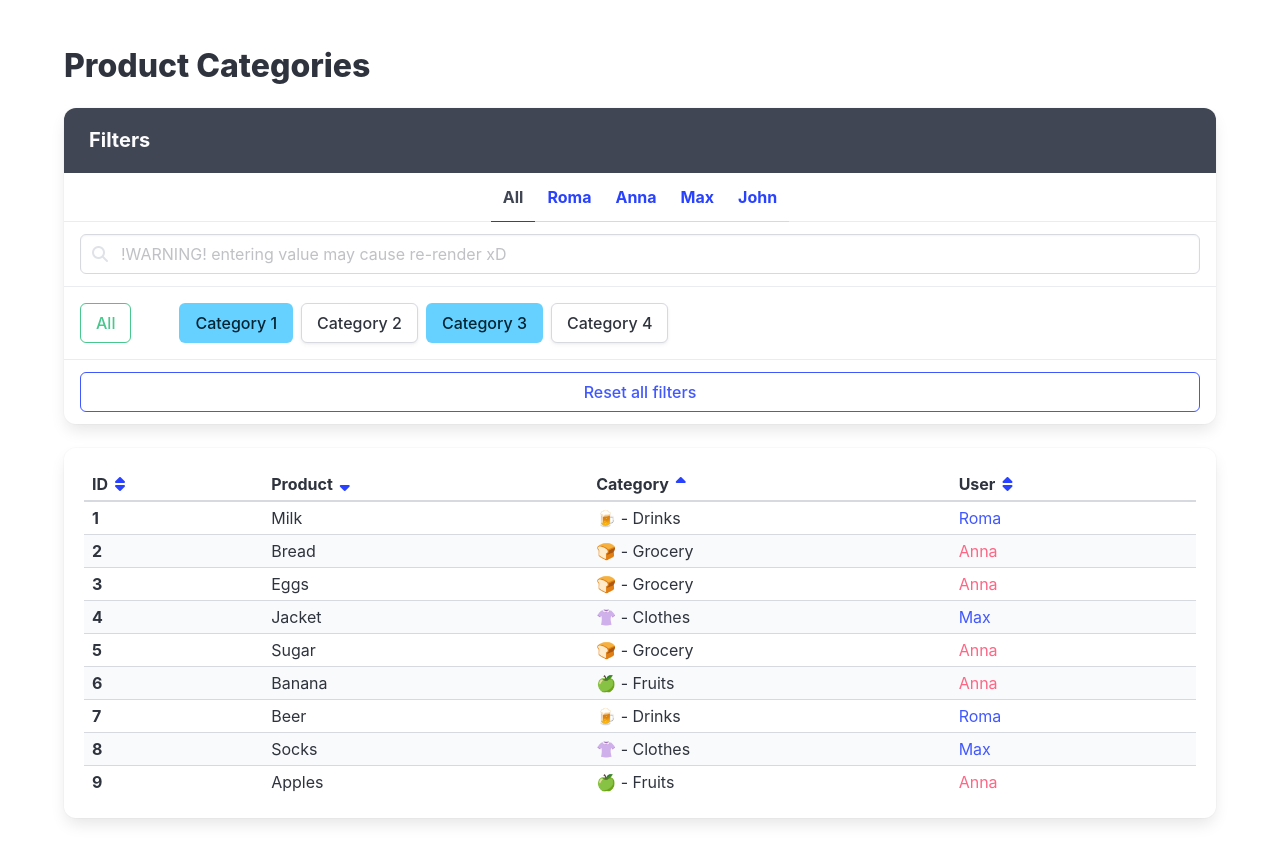
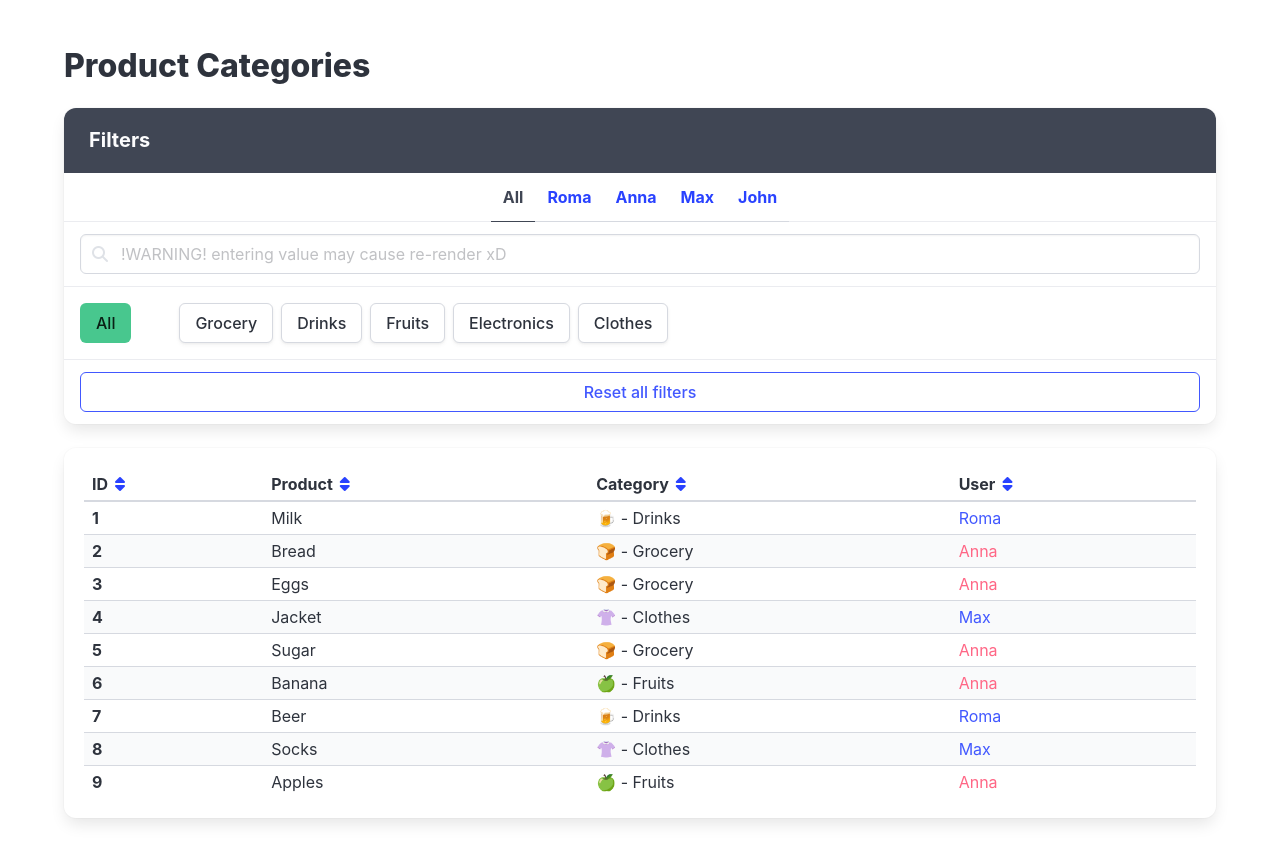
Before and after one commit to ystyslo/react-practice, a React (Vite) app: page / in a window 1280 px wide. Shown: the top 862 px of the page. Built offline with nearby package versions, Linux system fonts and the light colour scheme.

Commit message:
done 5 task

```diff
--- a/src/App.jsx
+++ b/src/App.jsx
@@ -13,6 +13,7 @@ const getPreparedProducts = (
   categories,
   userFilter,
   query,
+  categoriesFilter,
 ) => {
   let preparedProducts = products.map(prod => {
     const category =
@@ -40,12 +41,21 @@ const getPreparedProducts = (
     });
   }
 
+  if (categoriesFilter.length !== 0) {
+    preparedProducts = preparedProducts.filter(product => {
+      return categoriesFilter.includes(product.category.title);
+    });
+  }
+
   return preparedProducts;
 };
+
+const COLUMNS_TITLES = ['ID', 'Product', 'Category', 'User'];
 
 export const App = () => {
   const [userFilter, setUserFilter] = useState({});
   const [query, setQuery] = useState('');
+  const [categoriesFilter, setCategoriesFilter] = useState([]);
 
   const products = getPreparedProducts(
     productsFromServer,
@@ -53,15 +63,27 @@ export const App = () => {
     categoriesFromServer,
     userFilter,
     query,
+    categoriesFilter,
   );
 
   const reset = () => {
     setQuery('');
     setUserFilter({});
+    setCategoriesFilter([]);
+  };
+
+  const addCategory = value => {
+    setCategoriesFilter(prev => [...prev, value]);
+  };
+
+  const removeCategory = value => {
+    setCategoriesFilter(prev => prev.filter(categ => categ !== value));
   };
 
   const isProductsEmpty = products.length === 0;
   const isQueryEmpty = query.length === 0;
+  const isCategoriesFilterEmpty = categoriesFilter.length === 0;
+  const isAnyFilters = userFilter.id || query || !isCategoriesFilterEmpty;
 
   return (
     <div className="section">
@@ -132,40 +154,45 @@ export const App = () => {
               <a
                 href="#/"
                 data-cy="AllCategories"
-                className="button is-success mr-6 is-outlined"
+                className={cn('button is-success mr-6 ', {
+                  'is-outlined': !isCategoriesFilterEmpty,
+                })}
+                onClick={() => setCategoriesFilter([])}
               >
                 All
               </a>
 
+              {categoriesFromServer.map(category => {
+                const isCategoryActive = categoriesFilter.includes(
+                  category.title,
+                );
+
+                return (
                   <a
                     data-cy="Category"
-                className="button mr-2 my-1 is-info"
+                    className={cn('button mr-2 my-1 ', {
+                      'is-info': isCategoryActive,
+                    })}
                     href="#/"
+                    onClick={
+                      isCategoryActive
+                        ? () => removeCategory(category.title)
+                        : () => addCategory(category.title)
+                    }
                   >
-                Category 1
+                    {category.title}
                   </a>
-
-              <a data-cy="Category" className="button mr-2 my-1" href="#/">
-                Category 2
-              </a>
-
-              <a
-                data-cy="Category"
-                className="button mr-2 my-1 is-info"
-                href="#/"
-              >
-                Category 3
-              </a>
-              <a data-cy="Category" className="button mr-2 my-1" href="#/">
-                Category 4
-              </a>
+                );
+              })}
             </div>
 
             <div className="panel-block">
               <a
                 data-cy="ResetAllButton"
                 href="#/"
-                className="button is-link is-fullwidth is-outlined"
+                className={cn('button is-link is-fullwidth', {
+                  'is-outlined': !isAnyFilters,
+                })}
                 onClick={reset}
               >
                 Reset all filters
@@ -186,9 +213,11 @@ export const App = () => {
             >
               <thead>
                 <tr>
-                  <th>
+                  {COLUMNS_TITLES.map(title => {
+                    return (
+                      <th key={title}>
                         <span className="is-flex is-flex-wrap-nowrap">
-                      ID
+                          {title}
                           <a href="#/">
                             <span className="icon">
                               <i data-cy="SortIcon" className="fas fa-sort" />
@@ -196,39 +225,8 @@ export const App = () => {
                           </a>
                         </span>
                       </th>
-
-                  <th>
-                    <span className="is-flex is-flex-wrap-nowrap">
-                      Product
-                      <a href="#/">
-                        <span className="icon">
-                          <i data-cy="SortIcon" className="fas fa-sort-down" />
-                        </span>
-                      </a>
-                    </span>
-                  </th>
-
-                  <th>
-                    <span className="is-flex is-flex-wrap-nowrap">
-                      Category
-                      <a href="#/">
-                        <span className="icon">
-                          <i data-cy="SortIcon" className="fas fa-sort-up" />
-                        </span>
-                      </a>
-                    </span>
-                  </th>
-
-                  <th>
-                    <span className="is-flex is-flex-wrap-nowrap">
-                      User
-                      <a href="#/">
-                        <span className="icon">
-                          <i data-cy="SortIcon" className="fas fa-sort" />
-                        </span>
-                      </a>
-                    </span>
-                  </th>
+                    );
+                  })}
                 </tr>
               </thead>
 
```
Lines whose indentation alone changed are shown as unchanged.
